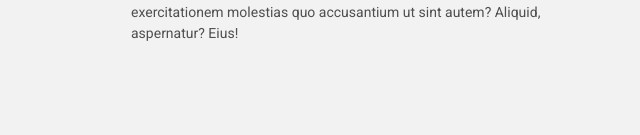
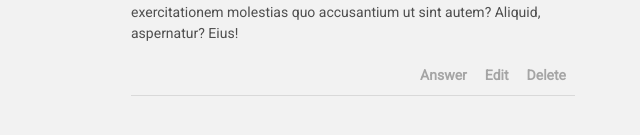
Before and after one commit to agusp-dev/facebook-comments-template, a plain HTML site: page index.html in a window 1280 px wide. Shown: the part 293-428 px from the top of the page, without its empty margins (319-959 px from the left). Drawn offline with nearby package versions, Linux system fonts and the light colour scheme.

Commit message:
Added comment buttons and separator

```diff
--- a/index.html
+++ b/index.html
@@ -32,6 +32,22 @@
 						<p class="comment-text">
 							Lorem ipsum dolor sit amet consectetur, adipisicing elit. Est unde sequi deserunt inventore natus nobis, veritatis eum et? Velit commodi exercitationem molestias quo accusantium ut sint autem? Aliquid, aspernatur? Eius!
 						</p>
+						<div class="buttons d-flex justify-content-end">
+							<button type='button' class="btn btn-sm font-weight-bold">Answer</button>
+							<button type='button' class="btn btn-sm font-weight-bold">Edit</button>
+							<button type='button' class="btn btn-sm font-weight-bold">Delete</button>
+						</div>
+						<hr>
+
+						<!-- Comment List -->
+						<!-- <ul class="unstyled">
+
+							<li class="media">
+								<img src="./img/profile2.jpg" alt="user">
+							</li>
+
+						</ul> -->
+
 					</div>
 				</div>
 			</div>
--- a/styles.css
+++ b/styles.css
@@ -41,3 +41,11 @@ textarea {
 	font-size: 14px;
 	color: #4F4F4F;
 }
+
+.buttons button {
+	color: #A5A5A5;
+}
+
+.comment hr {
+	margin: 4px 0;
+}
```
